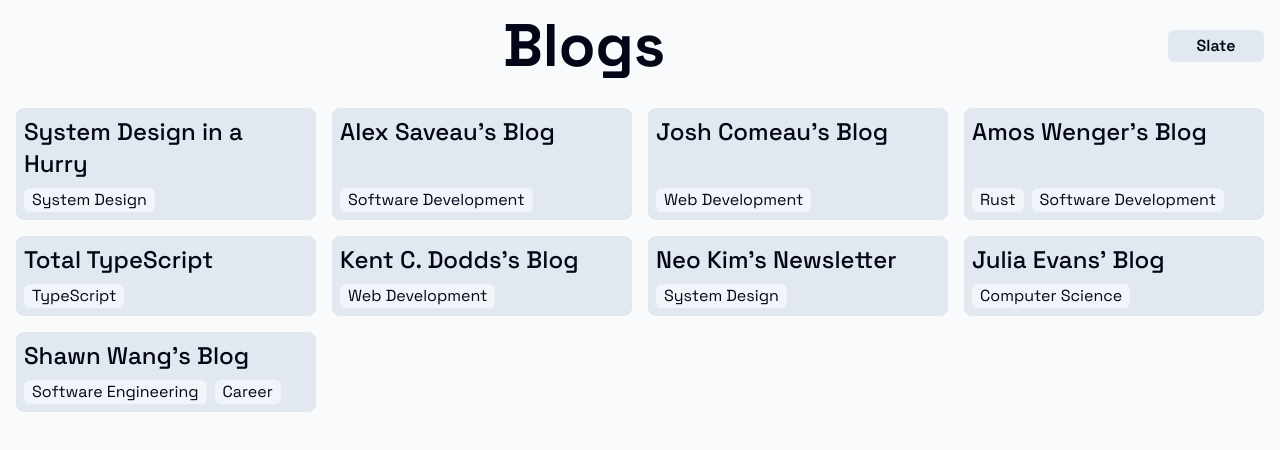
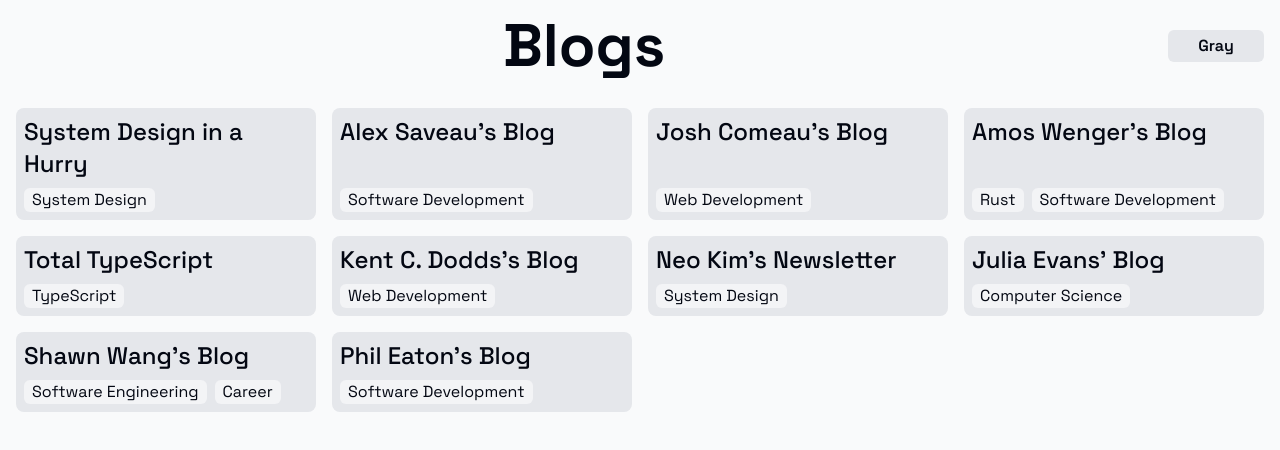
Before and after one commit to nobleknightt/blogs, a Svelte app: page / in a window 1280 px wide. Shown: the top 450 px of the page. Built offline with nearby package versions, Linux system fonts and the light colour scheme.

Commit message:
Now storing theme in localstorage

```diff
--- a/src/App.svelte
+++ b/src/App.svelte
@@ -158,11 +158,14 @@
     },
   ];
 
-  let themeIndex = 0;
+  let themeIndex = parseInt(localStorage.getItem("BLOGS_THEME_INDEX")) || Math.floor(Math.random() * themes.length);
+  localStorage.setItem("BLOGS_THEME_INDEX", themeIndex.toString());
+
   $: theme = themes[themeIndex];
 
   function changeTheme() {
     themeIndex = (themeIndex + 1) % themes.length;
+    localStorage.setItem("BLOGS_THEME_INDEX", themeIndex.toString());
   }
 </script>
 
@@ -181,7 +184,7 @@
       <li
         class="p-2 flex flex-col gap-2 {theme.backgroundColor_Card} rounded-lg"
       >
-        <a href={blog.url} class="text-2xl font-medium flex-1">{blog.name}</a>
+        <a href={blog.url} class="text-2xl font-medium flex-1" target="_blank">{blog.name}</a>
         <ul class="flex flex-wrap gap-2">
           {#each blog.tags as tag}
             <span class="{theme.backgroundColor_Tag} rounded-md px-2"
--- a/src/blogs.json
+++ b/src/blogs.json
@@ -43,5 +43,10 @@
         "name": "Shawn Wang's Blog",
         "url": "https://www.swyx.io/",
         "tags": ["Software Engineering", "Career"]
+    },
+    {
+        "name": "Phil Eaton's Blog",
+        "url": "https://eatonphil.com/",
+        "tags": ["Software Development"]
     }
 ]
```
